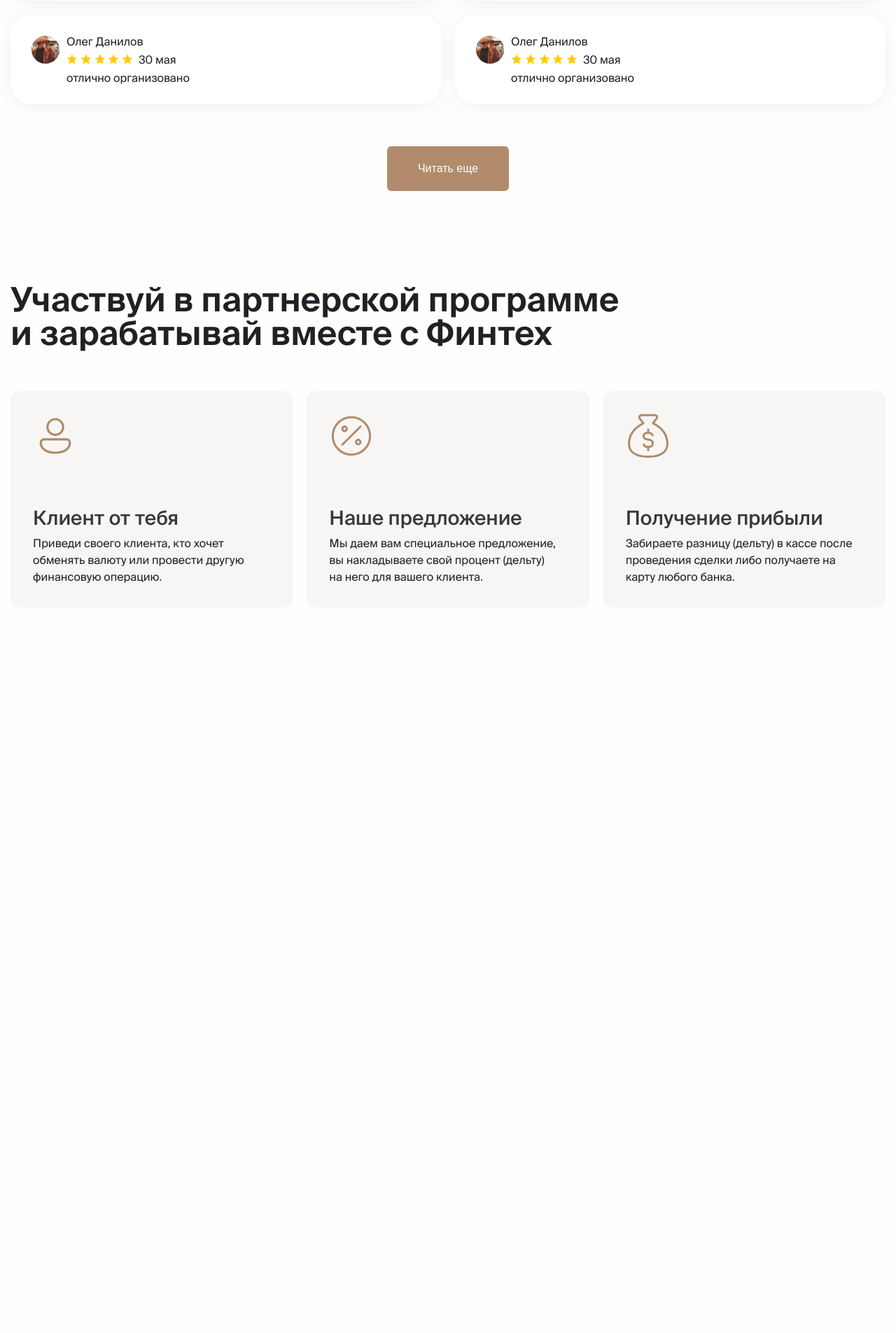
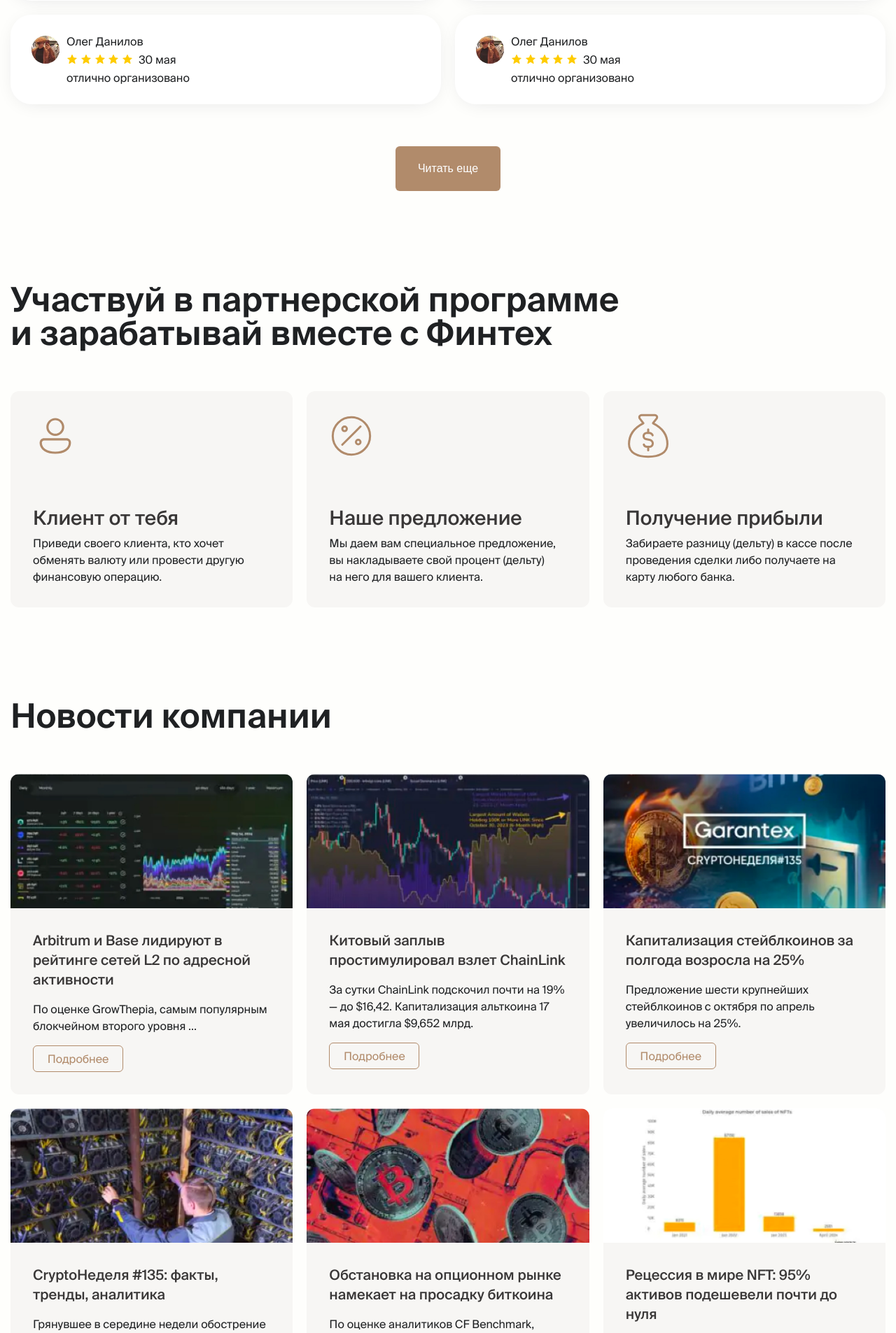
Before and after one commit to Solmyrik/FinTech, a PHP site: page / in a window 1280 px wide. Shown: the part 4392-6297 px from the top of the page at 70% size. Before the commit the page ends 5225 px from the top, so only its background shows below. Run offline with PHP 8.4, Linux system fonts and the light colour scheme.

Commit message:
add news

```diff
--- a/#search/scss/_mixin.scss
+++ b/#search/scss/_mixin.scss
@@ -73,6 +73,18 @@ $bold: "Suisse-bold";
     margin: 0 auto;
     font-size: 16px;
   }
+  &._border-btn {
+    background-color: inherit;
+    border-radius: 6px;
+    padding: 10px 20px;
+    color: $brown;
+    border: 1px solid $brown;
+    transition: all 0.3s;
+    &:hover {
+      color: $white;
+      background-color: $brown;
+    }
+  }
   &:hover {
     background-color: #856952;
   }
--- /dev/null
+++ b/#search/scss/_news.scss
@@ -0,0 +1,90 @@
+.news {
+  &__container {
+    @media (max-width: $mobile) {
+      padding: 0;
+    }
+  }
+
+  &__title {
+    @media (max-width: $mobile) {
+      padding: 0 15px;
+    }
+  }
+
+  &__body {
+    display: grid;
+    grid-template-columns: repeat(3, 1fr);
+    gap: 20px;
+    margin-bottom: 20px;
+    grid-auto-rows: 1fr;
+    @media (max-width: $tablet) {
+      grid-template-columns: repeat(2, 1fr);
+    }
+    @media (max-width: $mobile) {
+      grid-template-columns: repeat(6, 280px);
+      overflow: auto;
+      padding: 0 15px;
+      padding-bottom: 10px;
+    }
+  }
+
+  &__item {
+    display: flex;
+    align-items: stretch;
+    flex-direction: column;
+    @media (max-width: $mobile) {
+      width: 280px;
+    }
+  }
+
+  &__img {
+    width: 100%;
+    aspect-ratio: 21 / 10;
+    overflow: hidden;
+    img {
+      width: 100%;
+      height: 100%;
+      object-fit: cover;
+      border-radius: 12px 12px 0px 0px;
+    }
+  }
+
+  &__content {
+    background-color: $light;
+    border-radius: 0px 0px 12px 12px;
+    padding: 32px;
+    flex: 1 1 auto;
+    @media (max-width: $mobile) {
+      padding: 16px;
+    }
+  }
+
+  &__name {
+    font-weight: 500;
+    font-size: 20px;
+    line-height: 140%;
+    color: #393737;
+    font-family: $medium;
+    margin-bottom: 16px;
+    @media (max-width: $mobile) {
+      font-size: 16px;
+    }
+  }
+
+  &__description {
+    font-weight: 400;
+    font-size: 16px;
+    line-height: 150%;
+    margin-bottom: 16px;
+    @media (max-width: $mobile) {
+      font-size: 14px;
+    }
+  }
+
+  &__button {
+    width: 129px;
+  }
+  &__link {
+    padding: 23px 32px !important;
+  }
+}
--- a/#search/scss/_program.scss
+++ b/#search/scss/_program.scss
@@ -1,11 +1,15 @@
 .program {
   &__container {
+    @media (max-width: $mobile) {
+      padding: 0;
+    }
   }
 
   &__title {
     max-width: 1080px;
     @media (max-width: $mobile) {
       max-width: 390px;
+      padding: 0px 15px;
     }
   }
 
@@ -16,6 +20,7 @@
     @media (max-width: $tablet) {
       grid-template-columns: repeat(3, 280px);
       overflow: auto;
+      padding: 0px 15px;
       padding-bottom: 10px;
     }
   }
--- a/#search/scss/_reviews.scss
+++ b/#search/scss/_reviews.scss
@@ -91,5 +91,6 @@
   }
 
   &__button {
+    padding: 23px 32px !important;
   }
 }
--- a/#search/scss/style.scss
+++ b/#search/scss/style.scss
@@ -50,3 +50,4 @@ body {
 @import "_advantages";
 @import "_reviews";
 @import "_program";
+@import "_news";
--- a/css/style.css
+++ b/css/style.css
@@ -57,6 +57,21 @@
   padding: 23px 44px;
   margin: 0 auto;
   font-size: 16px;
+}
+
+._btn._border-btn {
+  background-color: inherit;
+  border-radius: 6px;
+  padding: 10px 20px;
+  color: #b18b6b;
+  border: 1px solid #b18b6b;
+  -webkit-transition: all 0.3s;
+  transition: all 0.3s;
+}
+
+._btn._border-btn:hover {
+  color: #fefefc;
+  background-color: #b18b6b;
 }
 
 ._btn:hover {
@@ -1244,6 +1259,16 @@ body.lock {
   gap: 8px;
 }
 
+.reviews__button {
+  padding: 23px 32px !important;
+}
+
+@media (max-width: 767px) {
+  .program__container {
+    padding: 0;
+  }
+}
+
 .program__title {
   max-width: 1080px;
 }
@@ -1251,6 +1276,7 @@ body.lock {
 @media (max-width: 767px) {
   .program__title {
     max-width: 390px;
+    padding: 0px 15px;
   }
 }
 
@@ -1267,6 +1293,7 @@ body.lock {
     -ms-grid-columns: (280px)[3];
         grid-template-columns: repeat(3, 280px);
     overflow: auto;
+    padding: 0px 15px;
     padding-bottom: 10px;
   }
 }
@@ -1335,3 +1362,126 @@ body.lock {
     font-size: 14px;
   }
 }
+
+@media (max-width: 767px) {
+  .news__container {
+    padding: 0;
+  }
+}
+
+@media (max-width: 767px) {
+  .news__title {
+    padding: 0 15px;
+  }
+}
+
+.news__body {
+  display: -ms-grid;
+  display: grid;
+  -ms-grid-columns: (1fr)[3];
+      grid-template-columns: repeat(3, 1fr);
+  gap: 20px;
+  margin-bottom: 20px;
+  grid-auto-rows: 1fr;
+}
+
+@media (max-width: 992px) {
+  .news__body {
+    -ms-grid-columns: (1fr)[2];
+        grid-template-columns: repeat(2, 1fr);
+  }
+}
+
+@media (max-width: 767px) {
+  .news__body {
+    -ms-grid-columns: (280px)[6];
+        grid-template-columns: repeat(6, 280px);
+    overflow: auto;
+    padding: 0 15px;
+    padding-bottom: 10px;
+  }
+}
+
+.news__item {
+  display: -webkit-box;
+  display: -ms-flexbox;
+  display: flex;
+  -webkit-box-align: stretch;
+      -ms-flex-align: stretch;
+          align-items: stretch;
+  -webkit-box-orient: vertical;
+  -webkit-box-direction: normal;
+      -ms-flex-direction: column;
+          flex-direction: column;
+}
+
+@media (max-width: 767px) {
+  .news__item {
+    width: 280px;
+  }
+}
+
+.news__img {
+  width: 100%;
+  aspect-ratio: 21 / 10;
+  overflow: hidden;
+}
+
+.news__img img {
+  width: 100%;
+  height: 100%;
+  -o-object-fit: cover;
+     object-fit: cover;
+  border-radius: 12px 12px 0px 0px;
+}
+
+.news__content {
+  background-color: #f7f6f4;
+  border-radius: 0px 0px 12px 12px;
+  padding: 32px;
+  -webkit-box-flex: 1;
+      -ms-flex: 1 1 auto;
+          flex: 1 1 auto;
+}
+
+@media (max-width: 767px) {
+  .news__content {
+    padding: 16px;
+  }
+}
+
+.news__name {
+  font-weight: 500;
+  font-size: 20px;
+  line-height: 140%;
+  color: #393737;
+  font-family: "Suisse-med";
+  margin-bottom: 16px;
+}
+
+@media (max-width: 767px) {
+  .news__name {
+    font-size: 16px;
+  }
+}
+
+.news__description {
+  font-weight: 400;
+  font-size: 16px;
+  line-height: 150%;
+  margin-bottom: 16px;
+}
+
+@media (max-width: 767px) {
+  .news__description {
+    font-size: 14px;
+  }
+}
+
+.news__button {
+  width: 129px;
+}
+
+.news__link {
+  padding: 23px 32px !important;
+}
--- a/index.html
+++ b/index.html
@@ -444,6 +444,96 @@
             </div>
           </div>
         </section>
+        <section class="news">
+          <div class="news__container">
+            <h2 class="news__title _h2">Новости компании</h2>
+            <div class="news__body">
+              <article class="news__item">
+                <div class="news__img">
+                  <img src="img/news/1.jpg" alt="news" />
+                </div>
+                <div class="news__content">
+                  <h3 class="news__name">
+                    Arbitrum и Base лидируют в рейтинге сетей L2 по адресной активности
+                  </h3>
+                  <p class="news__description">
+                    По оценке GrowThepia, самым популярным блокчейном второго уровня ...
+                  </p>
+                  <a href="" class="news__button _btn _border-btn">Подробнее</a>
+                </div>
+              </article>
+              <article class="news__item">
+                <div class="news__img">
+                  <img src="img/news/2.jpg" alt="news" />
+                </div>
+                <div class="news__content">
+                  <h3 class="news__name">Китовый заплыв простимулировал взлет ChainLink</h3>
+                  <p class="news__description">
+                    За сутки ChainLink подскочил почти на 19% — до $16,42. Капитализация альткоина
+                    17 мая достигла $9,652 млрд.
+                  </p>
+                  <a href="" class="news__button _btn _border-btn">Подробнее</a>
+                </div>
+              </article>
+              <article class="news__item">
+                <div class="news__img">
+                  <img src="img/news/3.jpg" alt="news" />
+                </div>
+                <div class="news__content">
+                  <h3 class="news__name">Капитализация стейблкоинов за полгода возросла на 25%</h3>
+                  <p class="news__description">
+                    Предложение шести крупнейших стейблкоинов с октября по апрель увеличилось на
+                    25%.
+                  </p>
+                  <a href="" class="news__button _btn _border-btn">Подробнее</a>
+                </div>
+              </article>
+              <article class="news__item">
+                <div class="news__img">
+                  <img src="img/news/4.jpg" alt="news" />
+                </div>
+                <div class="news__content">
+                  <h3 class="news__name">CryptoНеделя #135: факты, тренды, аналитика</h3>
+                  <p class="news__description">
+                    Грянувшее в середине недели обострение волатильности не пошатнуло
+                    фундаментальные показатели биткоина.
+                  </p>
+                  <a href="" class="news__button _btn _border-btn">Подробнее</a>
+                </div>
+              </article>
+              <article class="news__item">
+                <div class="news__img">
+                  <img src="img/news/5.jpg" alt="news" />
+                </div>
+                <div class="news__content">
+                  <h3 class="news__name">
+                    Обстановка на опционном рынке намекает на просадку биткоина
+                  </h3>
+                  <p class="news__description">
+                    По оценке аналитиков CF Benchmark, трейдеры на опционном рынке готовятся к
+                    небольшой просадке ...
+                  </p>
+                  <a href="" class="news__button _btn _border-btn">Подробнее</a>
+                </div>
+              </article>
+              <article class="news__item">
+                <div class="news__img">
+                  <img src="img/news/6.jpg" alt="news" />
+                </div>
+                <div class="news__content">
+                  <h3 class="news__name">
+                    Рецессия в мире NFT: 95% активов подешевели почти до нуля
+                  </h3>
+                  <p class="news__description">
+                    В 2021 году начался знаменитый взлет рынка токенизированых коллекций.
+                  </p>
+                  <a href="" class="news__button _btn _border-btn">Подробнее</a>
+                </div>
+              </article>
+            </div>
+            <button class="news__link _btn _big-btn">Читать еще</button>
+          </div>
+        </section>
       </main>
       <footer class="footer"></footer>
     </div>
```
Also changed, not shown: img/news/1.jpg, img/news/2.jpg, img/news/3.jpg, img/news/4.jpg, img/news/5.jpg, img/news/6.jpg.
